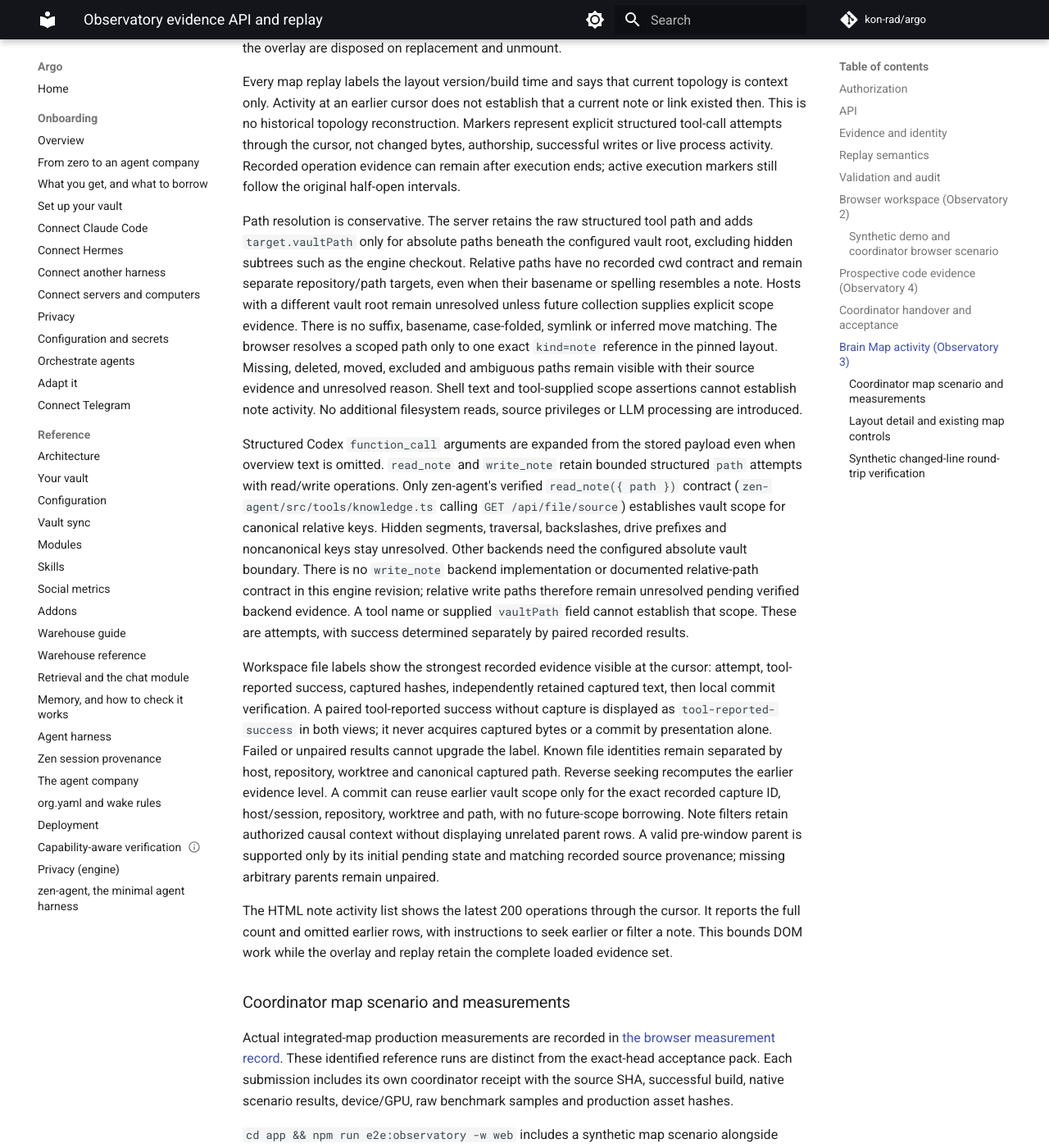
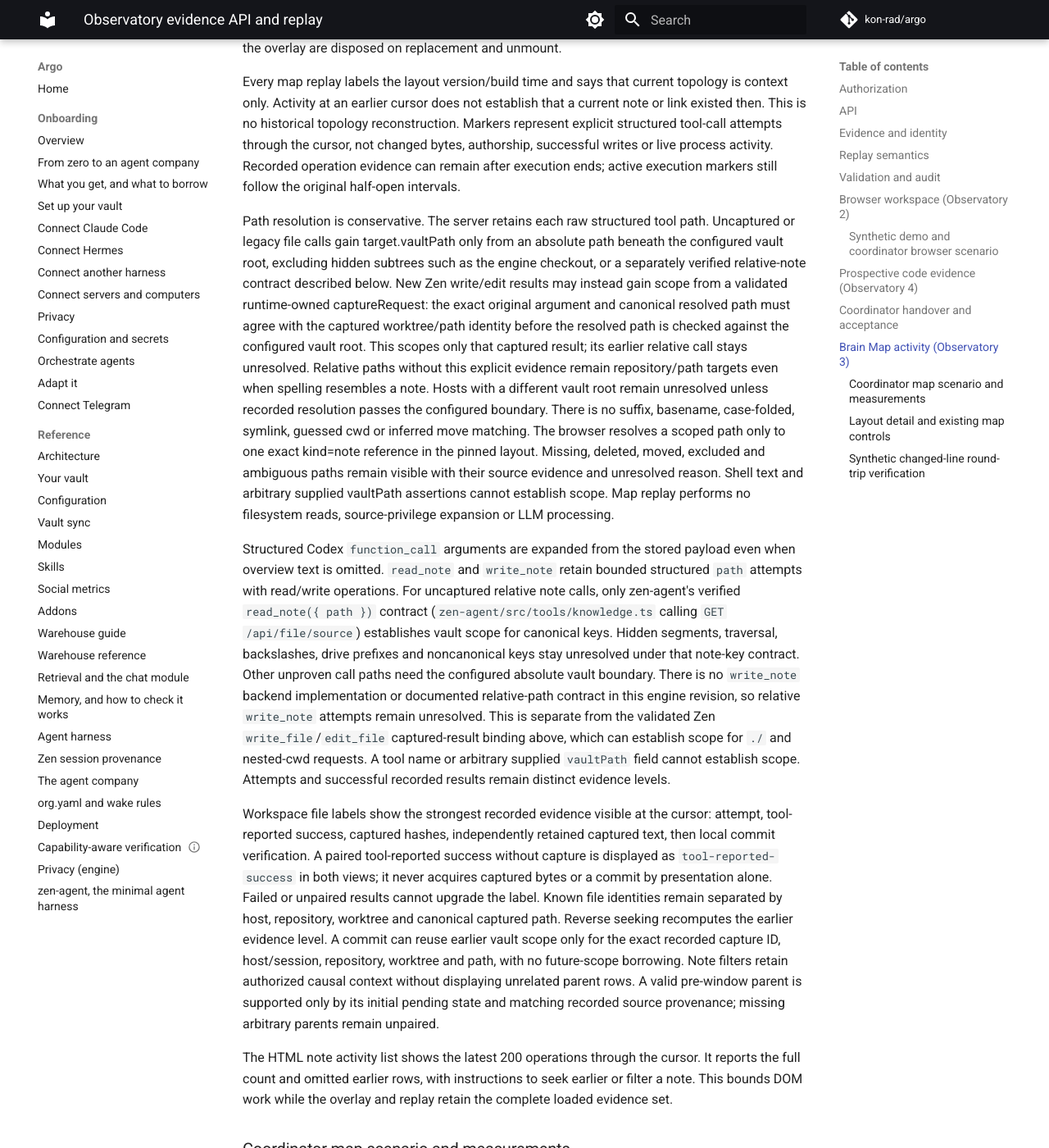
Before and after one commit to kon-rad/argo, an MkDocs documentation site: the page built from docs/observatory.md, in a window 1280 px wide and 1400 px high, scrolled down 13117 px. Shown: the whole window at 82% size. Built offline with MkDocs 1.6.1 and Material for MkDocs 9.7.7, drawn with Linux system fonts in a browser that asks for light colours; comment, search, counter and statistics services are not loaded.

Commit message:
docs(observatory): distinguish validated result scope from legacy calls

```diff
--- a/docs/observatory.md
+++ b/docs/observatory.md
@@ -159,9 +159,9 @@ The map loads one stored layout, caches it under its version and pins that versi
 
 Every map replay labels the layout version/build time and says that current topology is context only. Activity at an earlier cursor does not establish that a current note or link existed then. This is no historical topology reconstruction. Markers represent explicit structured tool-call attempts through the cursor, not changed bytes, authorship, successful writes or live process activity. Recorded operation evidence can remain after execution ends; active execution markers still follow the original half-open intervals.
 
-Path resolution is conservative. The server retains the raw structured tool path and adds `target.vaultPath` only for absolute paths beneath the configured vault root, excluding hidden subtrees such as the engine checkout. Relative paths have no recorded cwd contract and remain separate repository/path targets, even when their basename or spelling resembles a note. Hosts with a different vault root remain unresolved unless future collection supplies explicit scope evidence. There is no suffix, basename, case-folded, symlink or inferred move matching. The browser resolves a scoped path only to one exact `kind=note` reference in the pinned layout. Missing, deleted, moved, excluded and ambiguous paths remain visible with their source evidence and unresolved reason. Shell text and tool-supplied scope assertions cannot establish note activity. No additional filesystem reads, source privileges or LLM processing are introduced.
+Path resolution is conservative. The server retains each raw structured tool path. Uncaptured or legacy file calls gain target.vaultPath only from an absolute path beneath the configured vault root, excluding hidden subtrees such as the engine checkout, or a separately verified relative-note contract described below. New Zen write/edit results may instead gain scope from a validated runtime-owned captureRequest: the exact original argument and canonical resolved path must agree with the captured worktree/path identity before the resolved path is checked against the configured vault root. This scopes only that captured result; its earlier relative call stays unresolved. Relative paths without this explicit evidence remain repository/path targets even when spelling resembles a note. Hosts with a different vault root remain unresolved unless recorded resolution passes the configured boundary. There is no suffix, basename, case-folded, symlink, guessed cwd or inferred move matching. The browser resolves a scoped path only to one exact kind=note reference in the pinned layout. Missing, deleted, moved, excluded and ambiguous paths remain visible with their source evidence and unresolved reason. Shell text and arbitrary supplied vaultPath assertions cannot establish scope. Map replay performs no filesystem reads, source-privilege expansion or LLM processing.
 
-Structured Codex `function_call` arguments are expanded from the stored payload even when overview text is omitted. `read_note` and `write_note` retain bounded structured `path` attempts with read/write operations. Only zen-agent's verified `read_note({ path })` contract (`zen-agent/src/tools/knowledge.ts` calling `GET /api/file/source`) establishes vault scope for canonical relative keys. Hidden segments, traversal, backslashes, drive prefixes and noncanonical keys stay unresolved. Other backends need the configured absolute vault boundary. There is no `write_note` backend implementation or documented relative-path contract in this engine revision; relative write paths therefore remain unresolved pending verified backend evidence. A tool name or supplied `vaultPath` field cannot establish that scope. These are attempts, with success determined separately by paired recorded results.
+Structured Codex `function_call` arguments are expanded from the stored payload even when overview text is omitted. `read_note` and `write_note` retain bounded structured `path` attempts with read/write operations. For uncaptured relative note calls, only zen-agent's verified `read_note({ path })` contract (`zen-agent/src/tools/knowledge.ts` calling `GET /api/file/source`) establishes vault scope for canonical keys. Hidden segments, traversal, backslashes, drive prefixes and noncanonical keys stay unresolved under that note-key contract. Other unproven call paths need the configured absolute vault boundary. There is no `write_note` backend implementation or documented relative-path contract in this engine revision, so relative `write_note` attempts remain unresolved. This is separate from the validated Zen `write_file`/`edit_file` captured-result binding above, which can establish scope for `./` and nested-cwd requests. A tool name or arbitrary supplied `vaultPath` field cannot establish scope. Attempts and successful recorded results remain distinct evidence levels.
 
 Workspace file labels show the strongest recorded evidence visible at the cursor: attempt, tool-reported success, captured hashes, independently retained captured text, then local commit verification. A paired tool-reported success without capture is displayed as `tool-reported-success` in both views; it never acquires captured bytes or a commit by presentation alone. Failed or unpaired results cannot upgrade the label. Known file identities remain separated by host, repository, worktree and canonical captured path. Reverse seeking recomputes the earlier evidence level. A commit can reuse earlier vault scope only for the exact recorded capture ID, host/session, repository, worktree and path, with no future-scope borrowing. Note filters retain authorized causal context without displaying unrelated parent rows. A valid pre-window parent is supported only by its initial pending state and matching recorded source provenance; missing arbitrary parents remain unpaired.
 
```
Also changed, not shown: docs/observatory-dev-log.md (+2 -0 lines).
